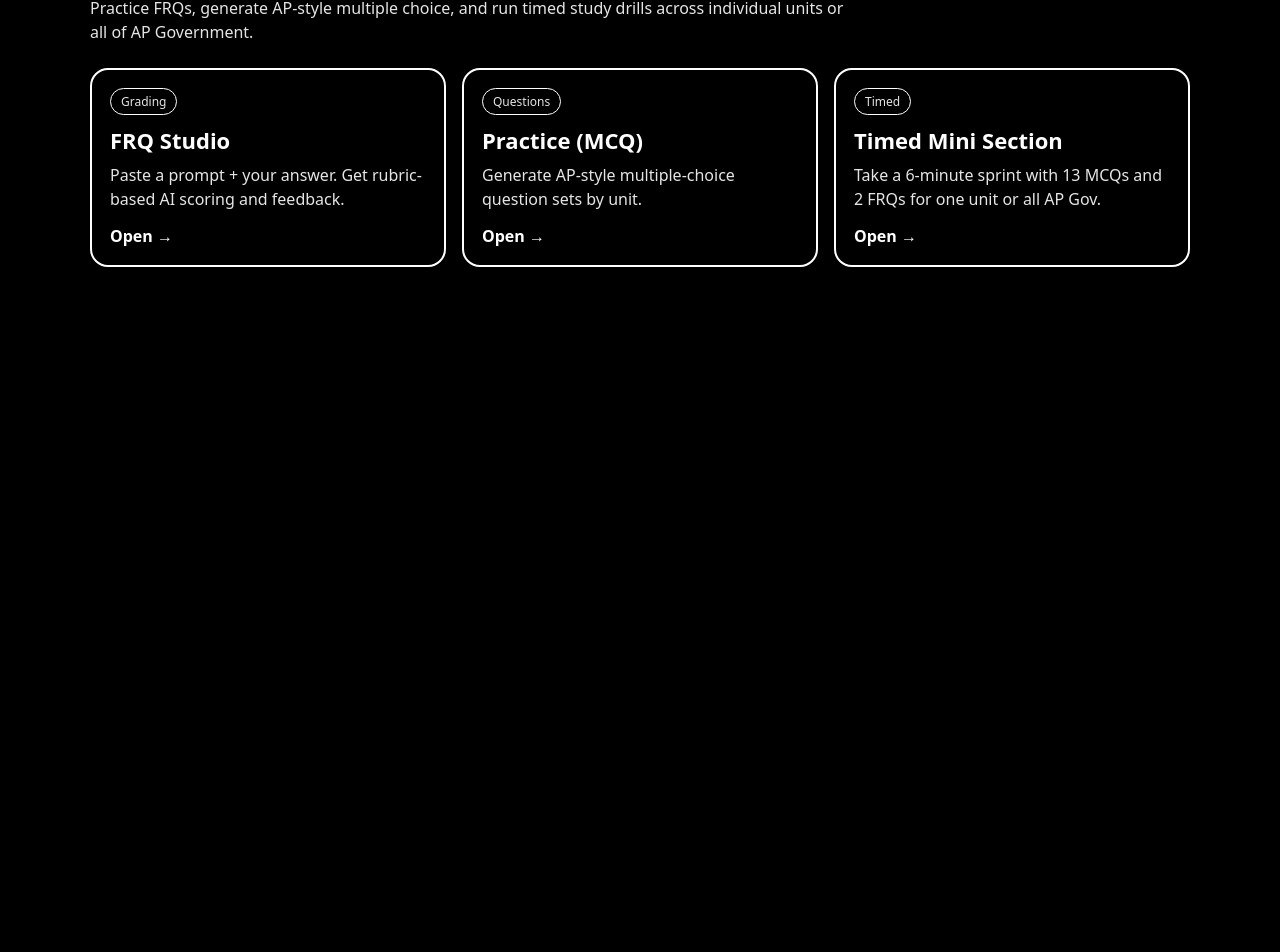
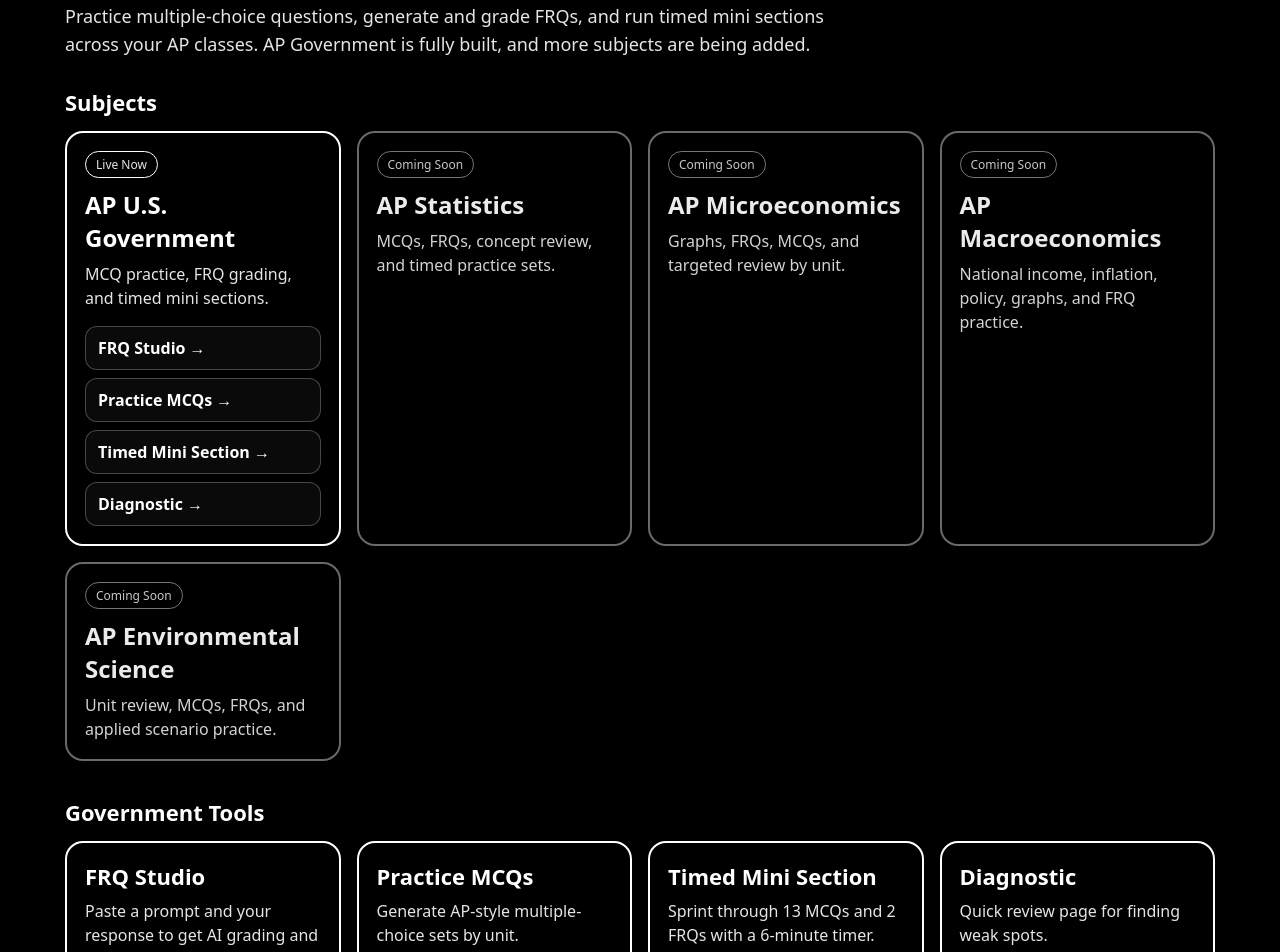
Before and after one commit to schiffmannlevi-rgb/ap-gov-tutor, a Next.js app: page / in a window 1280 px wide. Shown: the part 157-1109 px from the top of the page. Before the commit the page ends 896 px from the top, so only its background shows below. Built offline with nearby package versions, Linux system fonts and the light colour scheme.

Commit message:
update homepage

```diff
--- a/app/page.tsx
+++ b/app/page.tsx
@@ -9,74 +9,151 @@ export default function HomePage() {
         backgroundColor: "#000000",
         color: "#ffffff",
         minHeight: "100vh",
-        maxWidth: 1100,
+        maxWidth: 1150,
         margin: "0 auto",
       }}
     >
-      <header style={{ marginBottom: 24 }}>
-        <div style={{ fontSize: 14, color: "#cfcfcf" }}>Levi’s AP Gov Tutor</div>
-        <h1 style={{ fontSize: 44, margin: "10px 0 8px" }}>
-          AP Gov Study Hub
+      <header style={{ marginBottom: 28 }}>
+        <div style={{ fontSize: 14, color: "#cfcfcf", fontWeight: 700 }}>
+          Levi AP Tutor Hub
+        </div>
+
+        <h1 style={{ fontSize: 48, margin: "10px 0 10px", fontWeight: 900 }}>
+          AP Study Hub
         </h1>
-        <p style={{ color: "#e5e5e5", maxWidth: 760, lineHeight: 1.5 }}>
-          Practice FRQs, generate AP-style multiple choice, and run timed study
-          drills across individual units or all of AP Government.
+
+        <p style={{ color: "#e5e5e5", maxWidth: 780, lineHeight: 1.55, fontSize: 18 }}>
+          Practice multiple-choice questions, generate and grade FRQs, and run timed
+          mini sections across your AP classes. AP Government is fully built, and more
+          subjects are being added.
         </p>
       </header>
+
+      <section style={{ marginTop: 20 }}>
+        <div
+          style={{
+            fontSize: 22,
+            fontWeight: 900,
+            marginBottom: 14,
+          }}
+        >
+          Subjects
+        </div>
 
         <div
           style={{
             display: "grid",
             gridTemplateColumns: "repeat(auto-fit, minmax(260px, 1fr))",
             gap: 16,
-          marginTop: 18,
           }}
         >
-        <Card
-          title="FRQ Studio"
-          desc="Paste a prompt + your answer. Get rubric-based AI scoring and feedback."
-          href="/frq"
-          pill="Grading"
+          <SubjectCard
+            title="AP U.S. Government"
+            desc="MCQ practice, FRQ grading, and timed mini sections."
+            href="/"
+            pill="Live Now"
+            sublinks={[
+              { label: "FRQ Studio", href: "/frq" },
+              { label: "Practice MCQs", href: "/practice" },
+              { label: "Timed Mini Section", href: "/mini-section" },
+              { label: "Diagnostic", href: "/diagnostic" },
+            ]}
           />
-        <Card
-          title="Practice (MCQ)"
-          desc="Generate AP-style multiple-choice question sets by unit."
-          href="/practice"
-          pill="Questions"
+
+          <ComingSoonCard
+            title="AP Statistics"
+            desc="MCQs, FRQs, concept review, and timed practice sets."
           />
-        <Card
-          title="Timed Mini Section"
-          desc="Take a 6-minute sprint with 13 MCQs and 2 FRQs for one unit or all AP Gov."
-          href="/mini-section"
-          pill="Timed"
+
+          <ComingSoonCard
+            title="AP Microeconomics"
+            desc="Graphs, FRQs, MCQs, and targeted review by unit."
+          />
+
+          <ComingSoonCard
+            title="AP Macroeconomics"
+            desc="National income, inflation, policy, graphs, and FRQ practice."
+          />
+
+          <ComingSoonCard
+            title="AP Environmental Science"
+            desc="Unit review, MCQs, FRQs, and applied scenario practice."
           />
         </div>
+      </section>
+
+      <section style={{ marginTop: 36 }}>
+        <div
+          style={{
+            fontSize: 22,
+            fontWeight: 900,
+            marginBottom: 14,
+          }}
+        >
+          Government Tools
+        </div>
+
+        <div
+          style={{
+            display: "grid",
+            gridTemplateColumns: "repeat(auto-fit, minmax(240px, 1fr))",
+            gap: 16,
+          }}
+        >
+          <ToolCard
+            title="FRQ Studio"
+            desc="Paste a prompt and your response to get AI grading and feedback."
+            href="/frq"
+          />
+          <ToolCard
+            title="Practice MCQs"
+            desc="Generate AP-style multiple-choice sets by unit."
+            href="/practice"
+          />
+          <ToolCard
+            title="Timed Mini Section"
+            desc="Sprint through 13 MCQs and 2 FRQs with a 6-minute timer."
+            href="/mini-section"
+          />
+          <ToolCard
+            title="Diagnostic"
+            desc="Quick review page for finding weak spots."
+            href="/diagnostic"
+          />
+        </div>
+      </section>
     </main>
   );
 }
 
-function Card({
+function SubjectCard({
   title,
   desc,
   href,
   pill,
+  sublinks,
 }: {
   title: string;
   desc: string;
   href: string;
   pill: string;
+  sublinks: { label: string; href: string }[];
 }) {
   return (
+    <div
+      style={{
+        border: "2px solid #ffffff",
+        borderRadius: 18,
+        padding: 18,
+        background: "#000000",
+      }}
+    >
       <Link
         href={href}
         style={{
           textDecoration: "none",
           color: "#ffffff",
-        border: "2px solid #ffffff",
-        borderRadius: 18,
-        padding: 18,
           display: "block",
-        background: "#000000",
         }}
       >
         <div
@@ -92,10 +169,95 @@ function Card({
         >
           {pill}
         </div>
+
+        <div style={{ fontSize: 24, fontWeight: 900 }}>{title}</div>
+        <div style={{ marginTop: 8, color: "#e5e5e5", lineHeight: 1.5 }}>{desc}</div>
+      </Link>
+
+      <div style={{ marginTop: 16, display: "grid", gap: 8 }}>
+        {sublinks.map((link) => (
+          <Link
+            key={link.label}
+            href={link.href}
+            style={{
+              textDecoration: "none",
+              color: "#ffffff",
+              padding: "10px 12px",
+              borderRadius: 12,
+              border: "1px solid rgba(255,255,255,0.25)",
+              background: "rgba(255,255,255,0.04)",
+              fontWeight: 700,
+            }}
+          >
+            {link.label} →
+          </Link>
+        ))}
+      </div>
+    </div>
+  );
+}
+
+function ComingSoonCard({
+  title,
+  desc,
+}: {
+  title: string;
+  desc: string;
+}) {
+  return (
+    <div
+      style={{
+        border: "2px solid rgba(255,255,255,0.45)",
+        borderRadius: 18,
+        padding: 18,
+        background: "#000000",
+        opacity: 0.92,
+      }}
+    >
+      <div
+        style={{
+          display: "inline-block",
+          padding: "4px 10px",
+          borderRadius: 999,
+          border: "1px solid rgba(255,255,255,0.5)",
+          fontSize: 12,
+          marginBottom: 10,
+          color: "#d9d9d9",
+        }}
+      >
+        Coming Soon
+      </div>
+
+      <div style={{ fontSize: 24, fontWeight: 900 }}>{title}</div>
+      <div style={{ marginTop: 8, color: "#e5e5e5", lineHeight: 1.5 }}>{desc}</div>
+    </div>
+  );
+}
+
+function ToolCard({
+  title,
+  desc,
+  href,
+}: {
+  title: string;
+  desc: string;
+  href: string;
+}) {
+  return (
+    <Link
+      href={href}
+      style={{
+        textDecoration: "none",
+        color: "#ffffff",
+        border: "2px solid #ffffff",
+        borderRadius: 18,
+        padding: 18,
+        display: "block",
+        background: "#000000",
+      }}
+    >
       <div style={{ fontSize: 22, fontWeight: 900 }}>{title}</div>
-      <div style={{ marginTop: 8, color: "#e5e5e5", lineHeight: 1.5 }}>
-        {desc}
-      </div>
+      <div style={{ marginTop: 8, color: "#e5e5e5", lineHeight: 1.5 }}>{desc}</div>
       <div style={{ marginTop: 14, fontWeight: 800 }}>Open →</div>
     </Link>
   );
```
Lines whose indentation alone changed are shown as unchanged.
